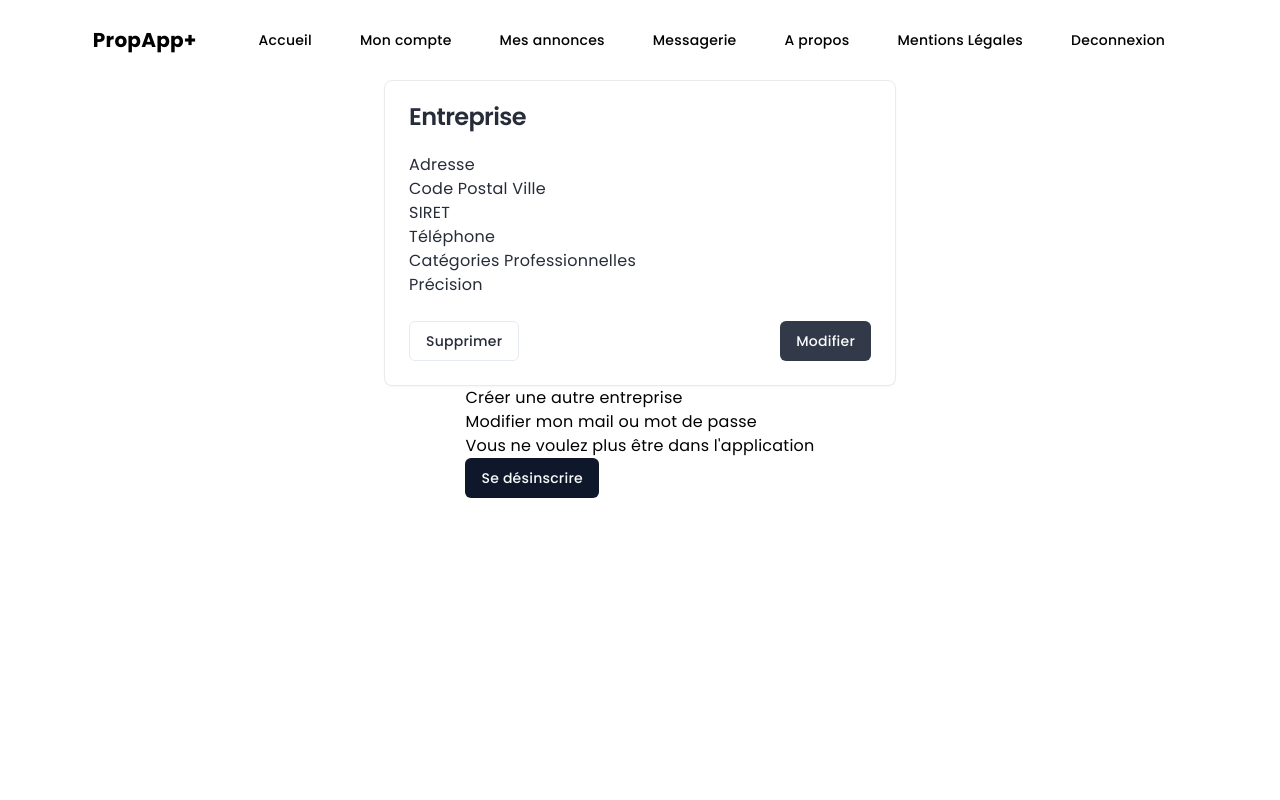
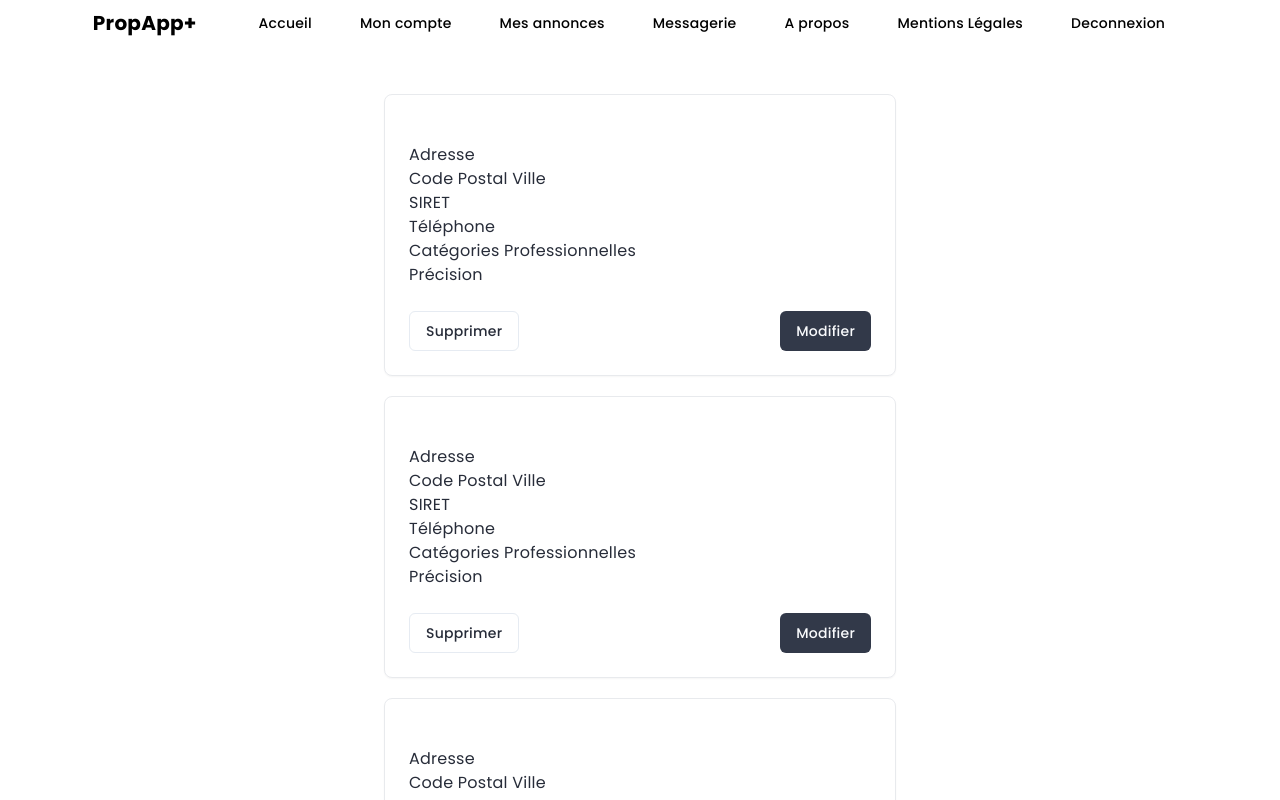
Before and after one commit to Tonyac-create/ProApp_Front, a React (Vite) app: page /account in a window 1280 px wide. Shown: the top 800 px of the page. Built offline with nearby package versions, Linux system fonts and the light colour scheme.

Commit message:
update navbar & layout

```diff
--- a/src/components/Account/Account.tsx
+++ b/src/components/Account/Account.tsx
@@ -1,13 +1,12 @@
 // import React from 'react'
 import InformationCard from "../Cards/InformationCard";
-import NavBar from "../Layouts/NavBar copy";
+import ConnectedLayout from "../Layouts/ConnectedLayout";
 import { Button } from "../ui/button";
 
 const Account = () => {
   return (
     <>
-    <NavBar />
-    <div className="flex flex-col items-center">
+      <ConnectedLayout>
           <InformationCard />
           <div className="flex flex-col items-start">
             <a href="">Créer une autre entreprise</a>
@@ -15,9 +14,9 @@ const Account = () => {
             <p>Vous ne voulez plus être dans l'application</p>
             <Button>Se désinscrire</Button>
           </div>
-    </div>
+      </ConnectedLayout>
     </>
   );
-}
+};
 
 export default Account;
--- a/src/components/Cards/InformationCard.tsx
+++ b/src/components/Cards/InformationCard.tsx
@@ -9,16 +9,32 @@ import {
   CardTitle,
 } from "@/components/ui/card";
 import fakerBDD from "../Forms/fakerBDD";
+import { useEffect, useState } from "react";
 
 function InformationCard() {
+  const [informationOfEnterprise, setInformationOfEnterprise] = useState([{}])
+  const [informationOfStudent, setInformationOfStudent] = useState([{}])
+
   const information = fakerBDD
-  console.log("🚀 ~ InformationCard ~ information:", information)
+  // console.log("🚀 ~ InformationCard ~ information:", information)
+  useEffect(() => {
+
+    setInformationOfEnterprise(information.professionnals)
+    setInformationOfStudent(information.students)
+  }, [])
+  // console.log("🚀 ~ InformationCard ~ informationOfStudent:", informationOfStudent)
+  // console.log("🚀 ~ InformationCard ~ informationOfEnterprise:", informationOfEnterprise)
+  informationOfEnterprise.map((enterprise) => {
+    console.log(enterprise);
+
+  })
 
   return (
     <>
-      <Card>
+      {informationOfEnterprise.map((enterprise, index) => (
+        <Card key={index}>
           <CardHeader>
-          <CardTitle>Entreprise</CardTitle>
+            <CardTitle>{ }</CardTitle>
           </CardHeader>
           <CardContent>
             <p>Adresse</p>
@@ -33,6 +49,8 @@ function InformationCard() {
             <Button>Modifier</Button>
           </CardFooter>
         </Card>
+      ))}
+
     </>
   );
 }
--- /dev/null
+++ b/src/components/Layouts/ConnectedLayout.tsx
@@ -0,0 +1,18 @@
+// import React from 'react'
+
+import NavBar from "./NavBar copy";
+
+function ConnectedLayout({ children }: any) {
+  return (
+    <>
+      <div className="flex flex-col">
+        <NavBar />
+        <section className="flex flex-col justify-center gap-5 items-center md:flex md:flex-wrap pt-12">
+          {children}
+        </section>
+      </div>
+    </>
+  );
+}
+
+export default ConnectedLayout;
--- a/src/components/Layouts/MenuNavigation.tsx
+++ b/src/components/Layouts/MenuNavigation.tsx
@@ -8,15 +8,14 @@ import {
 } from "@/components/ui/navigation-menu";
 import { Link } from "react-router-dom";
 
-function MenuNavigation({ isMenuMobile, isOpen }: any) {
-  // const [isAccount, setIsAccount] = useState(false)
+function MenuNavigation({ isMenuMobile }: any) {
+
   return (
-    // A la place de hidden, si je mets hideMenuMobile, j'ai bien l'animation mais le menu reste affiché
-    <div className={isMenuMobile || isOpen ? `flex showMenuMobile` : "hidden lg:flex"}>
+    <div>
       <NavigationMenu>
         <h1 className="text-xl font-bold pr-10">PropApp+</h1>
-        <NavigationMenuList className={isMenuMobile ? "flex flex-col" : "flex"}>
-        <NavigationMenuItem>
+        <NavigationMenuList className={isMenuMobile ? `flex flex-col` : "flex"}>
+          <NavigationMenuItem>
             <Link to="/home" className={navigationMenuTriggerStyle()}>
               Accueil
             </Link>
--- a/src/components/Layouts/NavBar copy.tsx
+++ b/src/components/Layouts/NavBar copy.tsx
@@ -3,17 +3,28 @@ import { useState } from "react";
 import MenuNavigation from "./MenuNavigation";
 
 function NavBar() {
-  const [isOpen, setIsOpen] = useState(false);
-  const [isMenuMobile, setIsMenuMobile] = useState(false);
+  const [isOpen, setIsOpen] = useState(false)
+  const [isMenuMobile, setIsMenuMobile] = useState(false)
+
   const genericHamburgerLine = `h-1 w-6 my-1 rounded-full bg-black transition ease transform duration-300`
+
   const toggleMenu = () => {
-    setIsOpen(!isOpen);
-    setIsMenuMobile(!isOpen);
+    setIsOpen(!isOpen)
+    setIsMenuMobile(!isMenuMobile)
   }
+
   return (
-    <div className="flex justify-end lg:justify-around min-h-20 animate-slide-in-left">
-      <MenuNavigation isOpen={isOpen} isMenuMobile={isMenuMobile} />
-      <div className="lg:hidden">
+    <>
+      <div className="hidden lg:flex lg:mx-auto">
+        <MenuNavigation isMenuMobile={isMenuMobile} />
+      </div>
+      <div className="flex flex-row justify-end lg:hidden">
+        <div className={isOpen ? "open" : "closed"}>
+          {isOpen && (
+              <MenuNavigation isMenuMobile={isMenuMobile} />
+          )}
+        </div>
+        <div>
           <button
             className="flex flex-col h-12 w-12 justify-center items-center group"
             onClick={toggleMenu}
@@ -40,6 +51,7 @@ function NavBar() {
           </button>
         </div>
       </div>
+    </>
   );
 }
 
--- a/src/components/ui/navigation-menu.tsx
+++ b/src/components/ui/navigation-menu.tsx
@@ -12,7 +12,7 @@ const NavigationMenu = React.forwardRef<
   <NavigationMenuPrimitive.Root
     ref={ref}
     className={cn(
-      "relative z-10 flex items-center max-w-max flex-1 ml-auto",
+      "relative z-10 flex items-center max-w-max flex-1 mx-auto",
       className
     )}
     {...props}
--- a/src/index.css
+++ b/src/index.css
@@ -38,50 +38,15 @@ body {
   box-shadow: 0 25px 50px -12px rgba(10, 10, 10, 0.5);
 }
 
-@keyframes revealFromTop {
-  from {
-    transform: translateY(-100%);
-  }
 
-  to {
-    transform: translateY(0);
-  }
+.open {
+  transition: transform 0.7s;
+  transform: translateX(0);
 }
 
-@keyframes revealFromBottom {
-  from {
-    transform: translateY(100%);
-  }
-
-  to {
-    transform: translateY(0);
-  }
-}
-
-/* Animation pour l'ouverture du menu version mobile */
-.showMenuMobile {
-  width: 100%;
-  animation: revealFromTop 0.6s ease forwards;
-}
-
-/* Animation pour la fermeture du menu version mobile */
-.hideMenuMobile {
-  animation: revealFromBottom 0.6s ease forwards;
-}
-
-@keyframes slide-in-left {
-  0% {
-    transform: translateX(-100%);
-    opacity: 0;
-  }
-  100% {
-    transform: translateX(0);
-    opacity: 1;
-  }
-}
-
-.animate-slide-in-left {
-  animation: slide-in-left 0.9s ease-out;
+.closed {
+  transition: transform 0.7s;
+  transform: translateX(100%);
 }
 
 li {
--- a/src/pages/Home.tsx
+++ b/src/pages/Home.tsx
@@ -1,24 +1,25 @@
 // import React from 'react'
 import AnnouncementCard from "@/components/Cards/AnnouncementCard";
 import SearchAnnounce from "@/components/Forms/SearchAnnounce";
-import NavBar from "@/components/Layouts/NavBar copy";
+import ConnectedLayout from "@/components/Layouts/ConnectedLayout";
 
 const Home = () => {
   return (
     <>
-      <NavBar />
+      <ConnectedLayout>
         <SearchAnnounce />
-      <section className="flex flex-col justify-center gap-5 items-center md:flex md:flex-row md:flex-wrap pt-12">
+        {/* <div className="flex flex-col justify-center gap-5 items-center lg:flex lg:flex-row lg:flex-wrap pt-12"> */}
+        <div className="flex flex-col items-center w-4/5 lg:flex lg:flex-row lg:flex-wrap lg:w-3/4 lg:justify-center gap-5">
           <AnnouncementCard />
           <AnnouncementCard />
           <AnnouncementCard />
           <AnnouncementCard />
           <AnnouncementCard />
-      </section>
-
-
+        </div>
+        {/* </div> */}
+      </ConnectedLayout>
     </>
   );
-}
+};
 
 export default Home;
```
Lines whose indentation alone changed are shown as unchanged.
